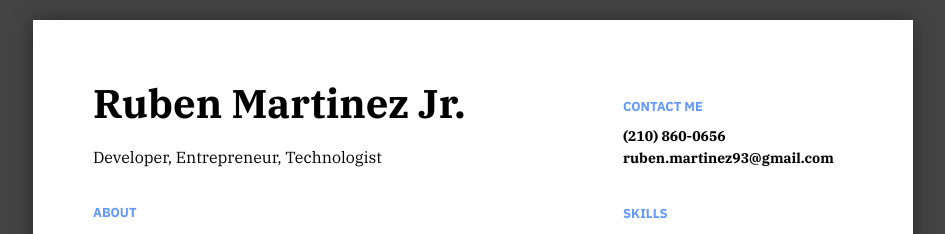
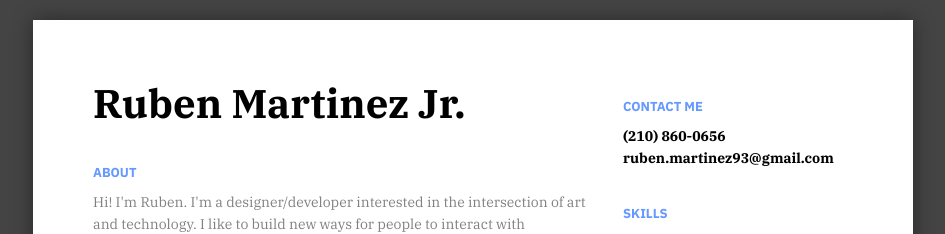
Before and after one commit to rubencodes/ruben.codes, a Next.js app: page / in a window 1280 px wide. Shown: the top 234 px of the page, without its empty margins (167-1112 px from the left). Built offline with nearby package versions, Linux system fonts and the light colour scheme; no server answers.

Commit message:
Remove title.

```diff
--- a/components/Main.js
+++ b/components/Main.js
@@ -5,11 +5,9 @@ import Gallery from "./Gallery";
 
 import styles from "./Main.module.css";
 
-const Main = ({ name, title, about, art, design, experience, education, projects }) => (
+const Main = ({ name, about, art, design, experience, education, projects }) => (
 	<div className={styles.mainContainer}>
 		<h1 className="heading">{name}</h1>
-		<p className="text large">{title}</p>
-		<br />
 		{about && (
 			<>
 				<b className="subheading">About</b>
--- a/components/Resume.js
+++ b/components/Resume.js
@@ -10,7 +10,6 @@ const Resume = () => (
 	<div className={styles.resumeContainer}>
 		<Main
 			name={state.name}
-			title={state.title}
 			about={state.about}
 			art={state.art}
 			design={state.design}
--- a/util/constants.js
+++ b/util/constants.js
@@ -1,6 +1,5 @@
 export const state = {
 	name: 'Ruben Martinez Jr.',
-	title: 'Developer, Entrepreneur, Technologist',
 	about: `Hi! I'm Ruben. I'm a designer/developer interested in the intersection of art and technology. I like to build new ways for people to interact with information. I currently work at OkCupid in NYC, where I contribute to the web and iOS teams, and help come up with new and interesting ways for people to get to know each other online. Previously, I worked at WELL Health Inc, a Techstars-funded startup dedicated to improving the patient healthcare experience, where my job was to design, build, and improve WELL's Progressive Web App. I oversaw the rollout of WELL from zero users to several hundred thousand MAU that were being seen in mid-2018. When I'm not working, I love to make cool stuff, like art, apps, or even, sometimes, furniture. I graduated from Bowdoin College in 2015 with a degree in Computer Science and Visual Arts. That summer, I was selected to attend WWDC as a Student Scholar. I also helped write a book on building Swift apps for WatchOS. For more information about me, feel free to reach out via any of the links listed in the sidebar.`,
 	info: {
 		phoneNumber: '(210) 860-0656',
```
